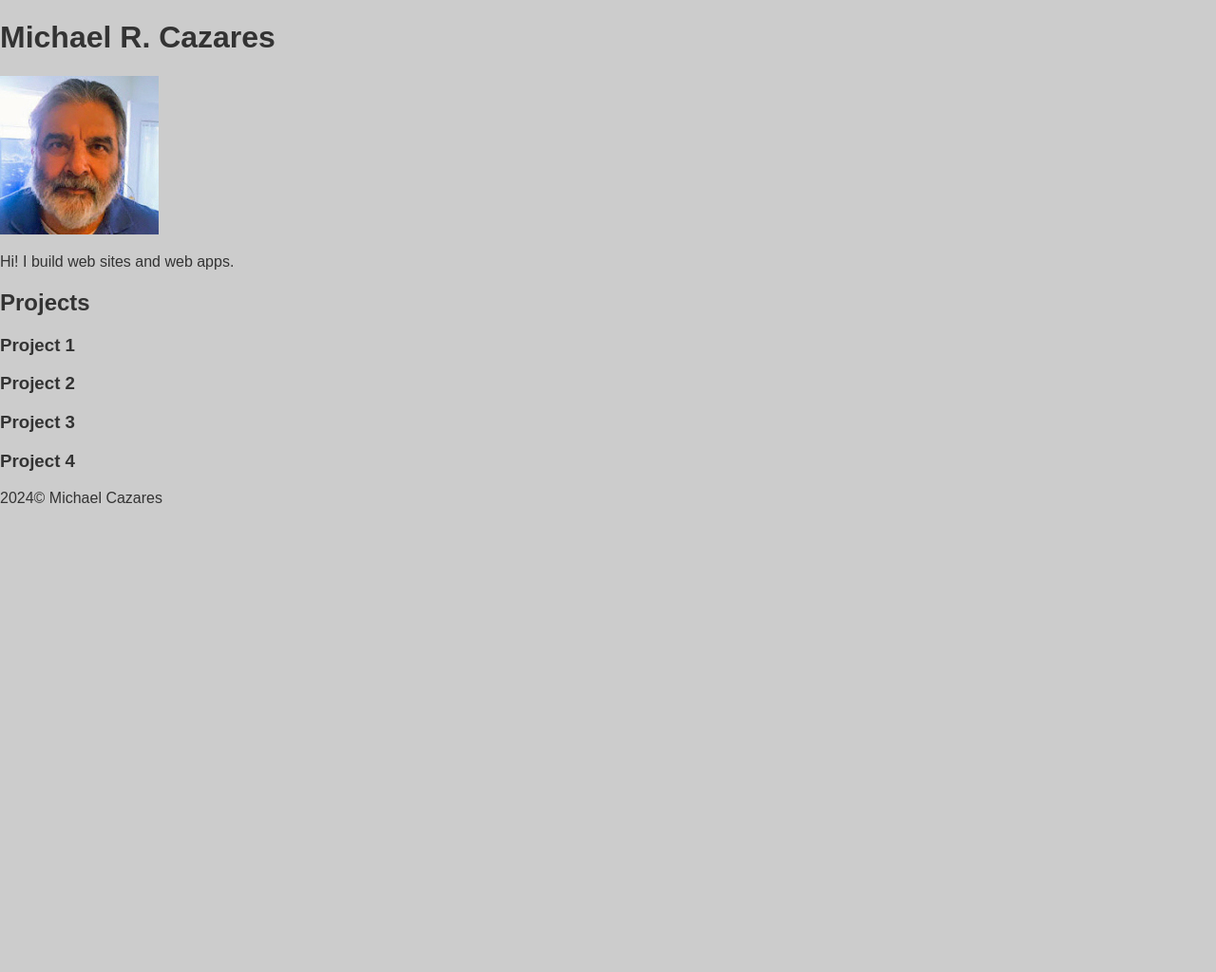
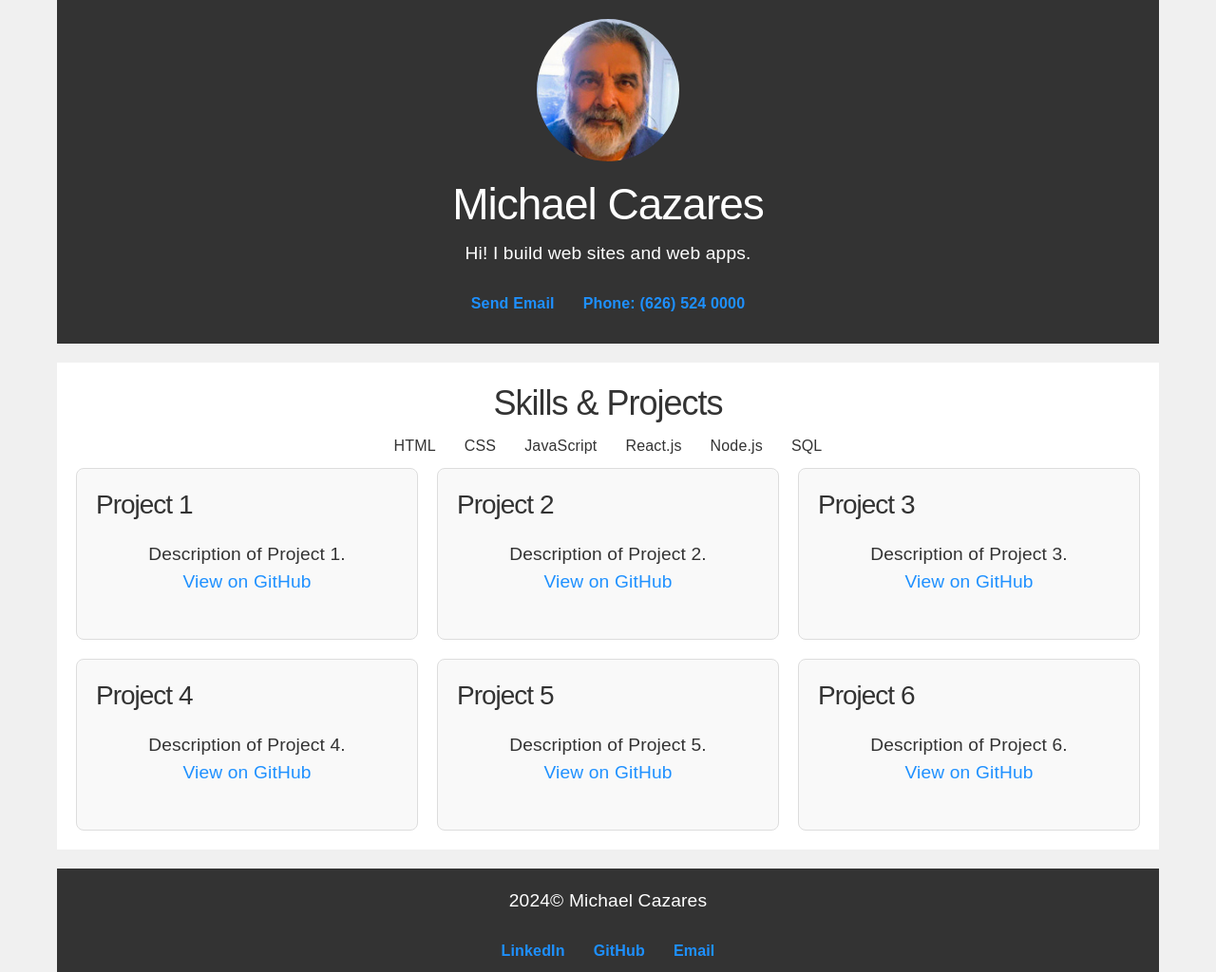
Before and after one commit to cazaresmr/mrcazares-com, a plain HTML site: page index.html in a window 1280 px wide. Shown: the whole page at 95% size. Before the commit the page ends 800 px from the top, so only its background shows below. Drawn offline with nearby package versions, Linux system fonts and the light colour scheme.

Commit message:
added layout and style

```diff
--- a/index.html
+++ b/index.html
@@ -4,23 +4,127 @@
     <meta charset="UTF-8" />
     <meta name="viewport" content="width=device-width, initial-scale=1.0" />
     <title>Michael Cazares</title>
+    <link
+      rel="stylesheet"
+      href="https://fonts.googleapis.com/css?family=Roboto:300,300italic,700,700italic"
+    />
+    <link
+      rel="stylesheet"
+      href="https://cdnjs.cloudflare.com/ajax/libs/normalize/8.0.1/normalize.css"
+    />
+    <link
+      rel="stylesheet"
+      href="https://cdnjs.cloudflare.com/ajax/libs/milligram/1.4.1/milligram.css"
+    />
     <link rel="stylesheet" href="styles.css" />
+    <meta
+      name="description"
+      content="Michael Cazares' personal website showcasing web development projects."
+    />
+    <meta
+      name="keywords"
+      content="Michael Cazares, web development, portfolio, projects, HTML, CSS, JavaScript"
+    />
+    <meta name="author" content="Michael Cazares" />
   </head>
   <body>
+    <div class="container">
       <header>
-      <h1>Michael R. Cazares</h1>
-      <img src="./mrc.jpg" alt="profile" />
+        <img src="./mrc.jpg" alt="Profile picture of Michael Cazares" />
+        <h1>Michael Cazares</h1>
         <p>Hi! I build web sites and web apps.</p>
+        <nav>
+          <ul>
+            <li><a href="mailto:michaelcazares@gmail.com">Send Email</a></li>
+            <li><a href="tel:+16265240000">Phone: (626) 524 0000</a></li>
+          </ul>
+        </nav>
       </header>
+
       <main>
-      <h2>Projects</h2>
-      <section><h3>Project 1</h3></section>
-      <section><h3>Project 2</h3></section>
-      <section><h3>Project 3</h3></section>
-      <section><h3>Project 4</h3></section>
+        <h2 id="projects">Skills & Projects</h2>
+        <ul class="skills">
+          <li>HTML</li>
+          <li>CSS</li>
+          <li>JavaScript</li>
+          <li>React.js</li>
+          <li>Node.js</li>
+          <li>SQL</li>
+        </ul>
+        <div class="projects">
+          <section>
+            <h3>Project 1</h3>
+            <p>
+              Description of Project 1.
+              <a href="https://github.com/username/project1" target="_blank"
+                >View on GitHub</a
+              >
+            </p>
+          </section>
+          <section>
+            <h3>Project 2</h3>
+            <p>
+              Description of Project 2.
+              <a href="https://github.com/username/project2" target="_blank"
+                >View on GitHub</a
+              >
+            </p>
+          </section>
+          <section>
+            <h3>Project 3</h3>
+            <p>
+              Description of Project 3.
+              <a href="https://github.com/username/project3" target="_blank"
+                >View on GitHub</a
+              >
+            </p>
+          </section>
+          <section>
+            <h3>Project 4</h3>
+            <p>
+              Description of Project 4.
+              <a href="https://github.com/username/project4" target="_blank"
+                >View on GitHub</a
+              >
+            </p>
+          </section>
+          <section>
+            <h3>Project 5</h3>
+            <p>
+              Description of Project 5.
+              <a href="https://github.com/username/project5" target="_blank"
+                >View on GitHub</a
+              >
+            </p>
+          </section>
+          <section>
+            <h3>Project 6</h3>
+            <p>
+              Description of Project 6.
+              <a href="https://github.com/username/project6" target="_blank"
+                >View on GitHub</a
+              >
+            </p>
+          </section>
+        </div>
       </main>
+
       <footer>
         <p>2024&copy; Michael Cazares</p>
+        <nav>
+          <ul>
+            <li>
+              <a href="https://linkedin.com/in/username" target="_blank"
+                >LinkedIn</a
+              >
+            </li>
+            <li>
+              <a href="https://github.com/username" target="_blank">GitHub</a>
+            </li>
+            <li><a href="mailto:michael.cazares@example.com">Email</a></li>
+          </ul>
+        </nav>
       </footer>
+    </div>
   </body>
 </html>
--- a/styles.css
+++ b/styles.css
@@ -1,7 +1,128 @@
 body {
-	background-color: #ccc;
-	color: #333;
-	font-family: Arial, sans-serif;
-	margin: 0;
-	padding: 0;
+  background-color: #f0f0f0;
+  color: #333;
+  font-family: Arial, sans-serif;
+  margin: 0;
+  padding: 0;
 }
+
+.container {
+  margin: 0 auto;
+  max-width: 1200px;
+  padding: 0 20px;
+}
+
+header {
+  background-color: #333;
+  color: #fff;
+  padding: 20px 0;
+  text-align: center;
+}
+
+header img {
+  border-radius: 50%;
+  max-width: 150px;
+}
+
+header h1 {
+  margin: 10px 0;
+}
+
+header nav ul {
+  list-style: none;
+  padding: 0;
+  margin: 10px 0;
+  display: flex;
+  justify-content: center;
+}
+
+header nav ul li {
+  margin: 0 15px;
+}
+
+header nav ul li a {
+  color: dodgerblue;
+  text-decoration: none;
+  font-weight: bold;
+}
+
+a {
+  color: dodgerblue;
+  text-decoration: none;
+  display: inline-block;
+}
+
+p {
+  margin-top: 10px;
+  font-size: 1.2em;
+  line-height: 1.5em;
+  text-align: center;
+}
+
+main {
+  background-color: #fff;
+  padding: 20px;
+  margin-top: 20px;
+}
+
+main h2 {
+  text-align: center;
+  margin-bottom: 10px;
+}
+
+main ul {
+  list-style: none;
+  padding: 0;
+  margin: 0;
+  display: flex;
+  justify-content: center;
+}
+
+main ul li {
+  margin: 0 15px 10px;
+  fzont-size: 1.6em;
+  fwight: bold;
+}
+
+.projects {
+  display: grid;
+  grid-template-columns: repeat(auto-fill, minmax(300px, 1fr));
+  gap: 20px;
+}
+
+.projects section {
+  padding: 20px;
+  background-color: #f9f9f9;
+  border: 1px solid #ddd;
+  border-radius: 8px;
+}
+
+.projects section h3 {
+  margin-top: 0;
+}
+
+footer {
+  background-color: #333;
+  color: #fff;
+  padding: 10px 0;
+  text-align: center;
+  margin-top: 20px;
+}
+
+footer nav ul {
+  list-style: none;
+  padding: 0;
+  margin: 0;
+  display: flex;
+  justify-content: center;
+}
+
+footer nav ul li {
+  margin: 0 15px;
+}
+
+footer nav ul li a {
+  color: dodgerblue;
+  text-decoration: none;
+  font-weight: bold;
+}
```
Lines whose indentation alone changed are shown as unchanged.
